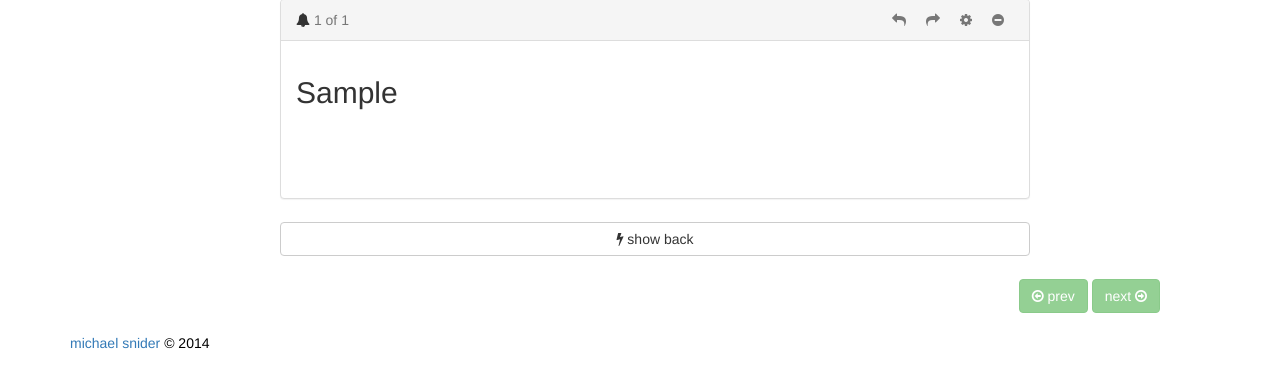
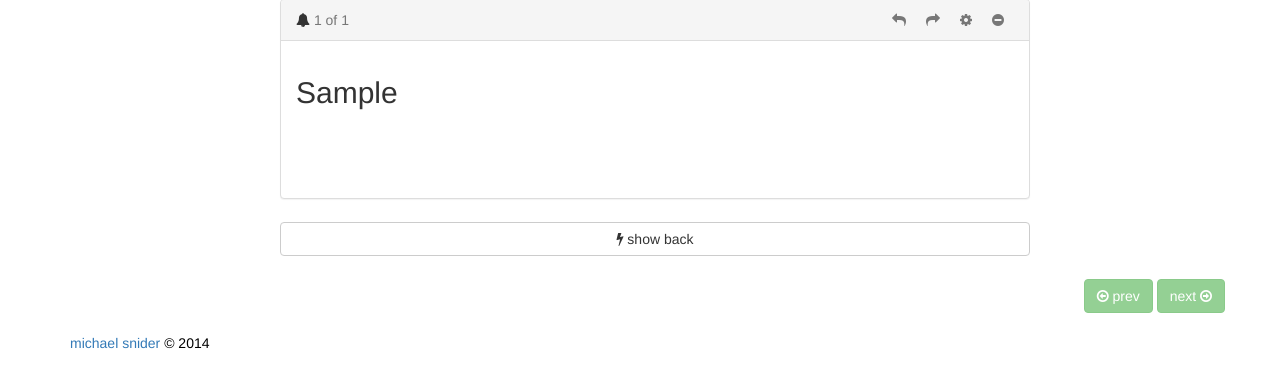
Before and after one commit to msilvprog7/n-dex, a Django app: page /home/1/1/1 in a window 1280 px wide. Shown: the part 137-525 px from the top of the page. Run offline with Django 3.2, Linux system fonts and the light colour scheme; a user stored in the database is signed in; tables that the repository leaves empty hold one stand-in row (values such as "Sample post"); some libraries are stand-ins or nearby versions.

Commit message:
Update view buttons on card view

```diff
--- a/main/templates/main/cardset.html
+++ b/main/templates/main/cardset.html
@@ -200,7 +200,7 @@
 				</div>
 			</div>
 
-			<div class="row shifted" style="margin-top: 20px;">
+			<div class="row" style="margin-top: 20px;">
 
 
 				<div class="col-lg-12 right">
--- a/ndex/settings.py
+++ b/ndex/settings.py
@@ -77,7 +77,7 @@ DATABASES = {
 
 
 
-IS_HEROKU = True
+IS_HEROKU = False
 
 if IS_HEROKU:
     # Parse database configuration from $DATABASE_URL
```
